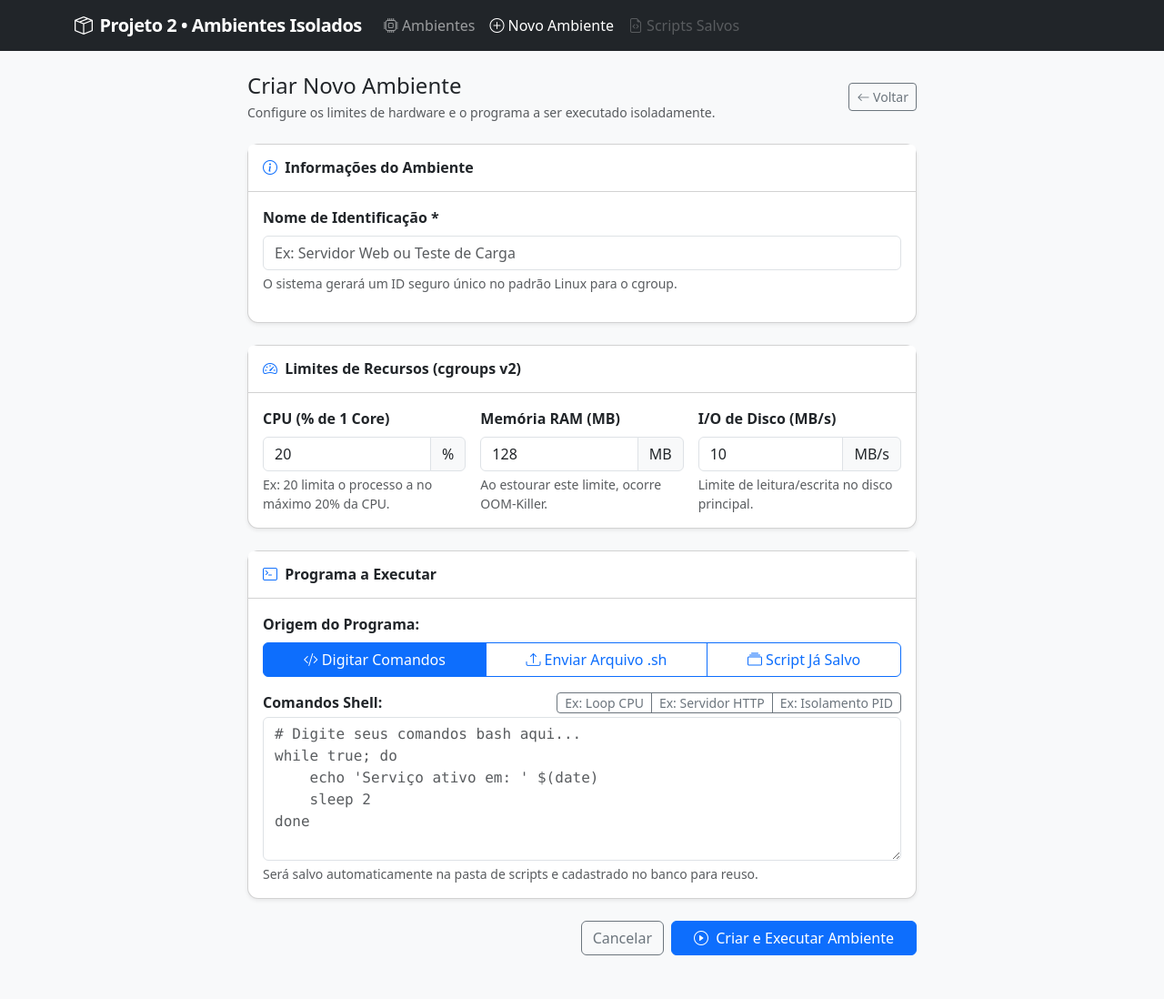
After one commit to PedroGaspdev/cloud-proj-02, a PHP site: page /novo.php in a window 1280 px wide. The commit adds this page. Shown: the whole page at 91% size. Run offline with PHP 8.4, Linux system fonts and the light colour scheme; tables that the repository leaves empty hold one stand-in row (values such as "Sample post").

Commit message:
feat(web): adiciona formulario de criacao de novos ambientes

```diff
--- a/web/header.php
+++ b/web/header.php
@@ -63,9 +63,9 @@ $currentPage = basename($_SERVER['PHP_SELF']);
                     </a>
                 </li>
                 <li class="nav-item">
-                    <a class="nav-link <?= ($currentPage === 'scripts.php') ? 'active' : '' ?>" href="scripts.php">
+                    <span class="nav-link disabled" title="Será implementado no Passo 6">
                         <i class="bi bi-file-earmark-code"></i> Scripts Salvos
-                    </a>
+                    </span>
                 </li>
             </ul>
             <!-- <div class="d-flex align-items-center text-light small">
--- /dev/null
+++ b/web/novo.php
@@ -0,0 +1,331 @@
+<?php
+// web/novo.php - Formulário e criação de novos ambientes
+require_once __DIR__ . '/db.php';
+$pdo = get_db();
+
+$erros = [];
+
+// Busca scripts já existentes para a opção de reuso
+$stmtScripts = $pdo->query("SELECT * FROM scripts ORDER BY created DESC");
+$scriptsCadastrados = $stmtScripts->fetchAll();
+
+if ($_SERVER['REQUEST_METHOD'] === 'POST') {
+    $nome = trim($_POST['nome'] ?? '');
+    $cpu = (int)($_POST['cpu_pct'] ?? 20);
+    $mem = (int)($_POST['mem_mb'] ?? 128);
+    $io = (int)($_POST['io_mbps'] ?? 10);
+    $tipoScript = $_POST['tipo_script'] ?? 'comando';
+
+    // 1. Validações básicas
+    if (empty($nome)) {
+        $erros[] = "O nome do ambiente é obrigatório.";
+    }
+
+    if ($cpu < 1 || $cpu > 100) {
+        $erros[] = "A CPU deve ser entre 1% e 100%.";
+    }
+
+    if ($mem < 16 || $mem > 4096) {
+        $erros[] = "A memória deve ser entre 16 MB e 4096 MB.";
+    }
+
+    if ($io < 1 || $io > 1000) {
+        $erros[] = "O limite de I/O deve ser entre 1 MB/s e 1000 MB/s.";
+    }
+
+    // Gera ID único e seguro (apenas letras minúsculas, números e hífen, max 40 chars)
+    $slug = strtolower(preg_replace('/[^a-zA-Z0-9]/', '', $nome));
+    $slug = substr($slug, 0, 15);
+    if (empty($slug)) {
+        $slug = 'env';
+    }
+    $id = sprintf('%s-%s-%s', $slug, date('Ymd'), substr(uniqid(), -5));
+
+    // Garante que o diretório de scripts existe e tem permissão
+    if (!is_dir(SCRIPTS_DIR)) {
+        @mkdir(SCRIPTS_DIR, 0775, true);
+    }
+
+    $scriptId = null;
+    $scriptPath = '';
+
+    // 2. Trata a origem do script
+    if (empty($erros)) {
+        if ($tipoScript === 'existente') {
+            $selScriptId = (int)($_POST['script_id'] ?? 0);
+            $stmtFind = $pdo->prepare("SELECT * FROM scripts WHERE id = :id");
+            $stmtFind->execute(['id' => $selScriptId]);
+            $scriptExistente = $stmtFind->fetch();
+
+            if (!$scriptExistente || !file_exists($scriptExistente['caminho'])) {
+                $erros[] = "O script selecionado não foi encontrado no servidor.";
+            } else {
+                $scriptId = $scriptExistente['id'];
+                $scriptPath = $scriptExistente['caminho'];
+            }
+        } elseif ($tipoScript === 'upload') {
+            if (!isset($_FILES['script_file']) || $_FILES['script_file']['error'] !== UPLOAD_ERR_OK) {
+                $erros[] = "Falha no envio do arquivo de script. Verifique se selecionou um arquivo válido.";
+            } else {
+                $origName = basename($_FILES['script_file']['name']);
+                $cleanName = preg_replace('/[^a-zA-Z0-9._-]/', '_', $origName);
+                $targetFile = SCRIPTS_DIR . '/' . uniqid('up_') . '_' . $cleanName;
+
+                if (move_uploaded_file($_FILES['script_file']['tmp_name'], $targetFile)) {
+                    chmod($targetFile, 0755);
+                    $stmtIns = $pdo->prepare("INSERT INTO scripts (nome, caminho) VALUES (:nome, :caminho)");
+                    $stmtIns->execute(['nome' => $origName, 'caminho' => $targetFile]);
+                    $scriptId = (int)$pdo->lastInsertId();
+                    $scriptPath = $targetFile;
+                } else {
+                    $erros[] = "Não foi possível salvar o arquivo enviado em " . SCRIPTS_DIR;
+                }
+            }
+        } elseif ($tipoScript === 'comando') {
+            $comandos = trim($_POST['comandos'] ?? '');
+            if (empty($comandos)) {
+                $erros[] = "Digite ao menos um comando para ser executado.";
+            } else {
+                // Adiciona shebang bash caso não tenha
+                if (!str_starts_with($comandos, '#!')) {
+                    $comandos = "#!/usr/bin/env bash\n\n" . $comandos;
+                }
+                $scriptName = "cmd_" . date('Ymd_His') . ".sh";
+                $targetFile = SCRIPTS_DIR . '/' . $scriptName;
+
+                if (file_put_contents($targetFile, $comandos) !== false) {
+                    chmod($targetFile, 0755);
+                    $stmtIns = $pdo->prepare("INSERT INTO scripts (nome, caminho) VALUES (:nome, :caminho)");
+                    $stmtIns->execute(['nome' => "Comando: " . substr($nome, 0, 30), 'caminho' => $targetFile]);
+                    $scriptId = (int)$pdo->lastInsertId();
+                    $scriptPath = $targetFile;
+                } else {
+                    $erros[] = "Não foi possível salvar o script de comandos em " . SCRIPTS_DIR;
+                }
+            }
+        } else {
+            $erros[] = "Origem do script inválida.";
+        }
+    }
+
+    // 3. Grava no banco e invoca o envctl create
+    if (empty($erros) && $scriptId && $scriptPath) {
+        try {
+            // Insere o registro na tabela ambientes
+            $stmtAmb = $pdo->prepare("INSERT INTO ambientes (id, nome, script_id, cpu_pct, mem_mb, io_mbps, estado) VALUES (:id, :nome, :script_id, :cpu, :mem, :io, 'EXECUTANDO')");
+            $stmtAmb->execute([
+                'id'        => $id,
+                'nome'      => $nome,
+                'script_id' => $scriptId,
+                'cpu'       => $cpu,
+                'mem'       => $mem,
+                'io'        => $io,
+            ]);
+
+            // Dispara a criação via envctl como root
+            $res = exec_envctl('create', $id, [$cpu, $mem, $io, $scriptPath]);
+
+            if ($res['code'] === 0) {
+                set_flash('success', "Ambiente '{$nome}' ({$id}) criado e iniciado com sucesso!");
+                header("Location: index.php");
+                exit;
+            } else {
+                // Atualiza o banco com status de erro caso o envctl falhe
+                $pdo->prepare("UPDATE ambientes SET estado = 'ERRO' WHERE id = :id")->execute(['id' => $id]);
+                $erros[] = "O comando envctl falhou: " . htmlspecialchars($res['output']);
+            }
+        } catch (Exception $e) {
+            $erros[] = "Erro ao processar criação: " . $e->getMessage();
+        }
+    }
+}
+
+require_once __DIR__ . '/header.php';
+?>
+
+<div class="row justify-content-center">
+    <div class="col-lg-8">
+        <div class="d-flex align-items-center justify-content-between mb-4">
+            <div>
+                <h2 class="h4 mb-1">Criar Novo Ambiente</h2>
+                <p class="text-muted small mb-0">Configure os limites de hardware e o programa a ser executado isoladamente.</p>
+            </div>
+            <a href="index.php" class="btn btn-outline-secondary btn-sm">
+                <i class="bi bi-arrow-left"></i> Voltar
+            </a>
+        </div>
+
+        <?php if (!empty($erros)): ?>
+            <div class="alert alert-danger" role="alert">
+                <h6 class="alert-heading fw-bold mb-2"><i class="bi bi-exclamation-triangle-fill"></i> Corrija os erros abaixo:</h6>
+                <ul class="mb-0 ps-3">
+                    <?php foreach ($erros as $erro): ?>
+                        <li><?= htmlspecialchars($erro) ?></li>
+                    <?php endforeach; ?>
+                </ul>
+            </div>
+        <?php endif; ?>
+
+        <form method="POST" action="novo.php" enctype="multipart/form-data">
+            <!-- Dados Básicos -->
+            <div class="card mb-4 shadow-sm">
+                <div class="card-header bg-white py-3">
+                    <h5 class="card-title h6 mb-0 fw-bold">
+                        <i class="bi bi-info-circle text-primary me-1"></i> Informações do Ambiente
+                    </h5>
+                </div>
+                <div class="card-body">
+                    <div class="mb-3">
+                        <label for="nome" class="form-label fw-semibold">Nome de Identificação *</label>
+                        <input type="text" class="form-control" id="nome" name="nome" placeholder="Ex: Servidor Web ou Teste de Carga" value="<?= htmlspecialchars($_POST['nome'] ?? '') ?>" required>
+                        <div class="form-text">O sistema gerará um ID seguro único no padrão Linux para o cgroup.</div>
+                    </div>
+                </div>
+            </div>
+
+            <!-- Limites de Recursos (cgroups v2) -->
+            <div class="card mb-4 shadow-sm">
+                <div class="card-header bg-white py-3">
+                    <h5 class="card-title h6 mb-0 fw-bold">
+                        <i class="bi bi-speedometer2 text-primary me-1"></i> Limites de Recursos (cgroups v2)
+                    </h5>
+                </div>
+                <div class="card-body">
+                    <div class="row g-3">
+                        <div class="col-md-4">
+                            <label for="cpu_pct" class="form-label fw-semibold">CPU (% de 1 Core)</label>
+                            <div class="input-group">
+                                <input type="number" class="form-control" id="cpu_pct" name="cpu_pct" min="1" max="100" value="<?= htmlspecialchars($_POST['cpu_pct'] ?? '20') ?>" required>
+                                <span class="input-group-text">%</span>
+                            </div>
+                            <div class="form-text">Ex: 20 limita o processo a no máximo 20% da CPU.</div>
+                        </div>
+
+                        <div class="col-md-4">
+                            <label for="mem_mb" class="form-label fw-semibold">Memória RAM (MB)</label>
+                            <div class="input-group">
+                                <input type="number" class="form-control" id="mem_mb" name="mem_mb" min="16" max="4096" value="<?= htmlspecialchars($_POST['mem_mb'] ?? '128') ?>" required>
+                                <span class="input-group-text">MB</span>
+                            </div>
+                            <div class="form-text">Ao estourar este limite, ocorre OOM-Killer.</div>
+                        </div>
+
+                        <div class="col-md-4">
+                            <label for="io_mbps" class="form-label fw-semibold">I/O de Disco (MB/s)</label>
+                            <div class="input-group">
+                                <input type="number" class="form-control" id="io_mbps" name="io_mbps" min="1" max="1000" value="<?= htmlspecialchars($_POST['io_mbps'] ?? '10') ?>" required>
+                                <span class="input-group-text">MB/s</span>
+                            </div>
+                            <div class="form-text">Limite de leitura/escrita no disco principal.</div>
+                        </div>
+                    </div>
+                </div>
+            </div>
+
+            <!-- Programa / Script a Executar -->
+            <div class="card mb-4 shadow-sm">
+                <div class="card-header bg-white py-3">
+                    <h5 class="card-title h6 mb-0 fw-bold">
+                        <i class="bi bi-terminal text-primary me-1"></i> Programa a Executar
+                    </h5>
+                </div>
+                <div class="card-body">
+                    <div class="mb-3">
+                        <label class="form-label fw-semibold d-block">Origem do Programa:</label>
+                        <div class="btn-group w-100" role="group">
+                            <input type="radio" class="btn-check" name="tipo_script" id="tipo_comando" value="comando" <?= (!isset($_POST['tipo_script']) || $_POST['tipo_script'] === 'comando') ? 'checked' : '' ?> onchange="atualizarAbasScript()">
+                            <label class="btn btn-outline-primary" for="tipo_comando">
+                                <i class="bi bi-code-slash"></i> Digitar Comandos
+                            </label>
+
+                            <input type="radio" class="btn-check" name="tipo_script" id="tipo_upload" value="upload" <?= (isset($_POST['tipo_script']) && $_POST['tipo_script'] === 'upload') ? 'checked' : '' ?> onchange="atualizarAbasScript()">
+                            <label class="btn btn-outline-primary" for="tipo_upload">
+                                <i class="bi bi-upload"></i> Enviar Arquivo .sh
+                            </label>
+
+                            <input type="radio" class="btn-check" name="tipo_script" id="tipo_existente" value="existente" <?= (isset($_POST['tipo_script']) && $_POST['tipo_script'] === 'existente') ? 'checked' : '' ?> onchange="atualizarAbasScript()">
+                            <label class="btn btn-outline-primary" for="tipo_existente">
+                                <i class="bi bi-collection"></i> Script Já Salvo
+                            </label>
+                        </div>
+                    </div>
+
+                    <!-- Opção 1: Digitar comandos -->
+                    <div id="aba_comando" class="mt-3">
+                        <div class="d-flex justify-content-between align-items-center mb-1">
+                            <label for="comandos" class="form-label fw-semibold mb-0">Comandos Shell:</label>
+                            <div class="btn-group btn-group-sm">
+                                <button type="button" class="btn btn-outline-secondary py-0" onclick="inserirExemplo('loop')">Ex: Loop CPU</button>
+                                <button type="button" class="btn btn-outline-secondary py-0" onclick="inserirExemplo('servico')">Ex: Servidor HTTP</button>
+                                <button type="button" class="btn btn-outline-secondary py-0" onclick="inserirExemplo('pid')">Ex: Isolamento PID</button>
+                            </div>
+                        </div>
+                        <textarea class="form-control font-monospace" id="comandos" name="comandos" rows="6" placeholder="# Digite seus comandos bash aqui...&#10;while true; do&#10;    echo 'Serviço ativo em: ' $(date)&#10;    sleep 2&#10;done"><?= htmlspecialchars($_POST['comandos'] ?? '') ?></textarea>
+                        <div class="form-text">Será salvo automaticamente na pasta de scripts e cadastrado no banco para reuso.</div>
+                    </div>
+
+                    <!-- Opção 2: Upload de arquivo .sh -->
+                    <div id="aba_upload" class="mt-3 d-none">
+                        <label for="script_file" class="form-label fw-semibold">Selecione o arquivo de script (.sh):</label>
+                        <input class="form-control" type="file" id="script_file" name="script_file" accept=".sh,.bash,.txt">
+                        <div class="form-text">O script receberá permissão de execução (chmod +x) automaticamente.</div>
+                    </div>
+
+                    <!-- Opção 3: Reuso de script existente -->
+                    <div id="aba_existente" class="mt-3 d-none">
+                        <label for="script_id" class="form-label fw-semibold">Escolha um script cadastrado:</label>
+                        <?php if (empty($scriptsCadastrados)): ?>
+                            <div class="alert alert-warning py-2 mb-0 small">
+                                Nenhum script cadastrado previamente. Digite comandos ou envie um arquivo acima.
+                            </div>
+                        <?php else: ?>
+                            <select class="form-select" id="script_id" name="script_id">
+                                <?php foreach ($scriptsCadastrados as $s): ?>
+                                    <option value="<?= (int)$s['id'] ?>">
+                                        <?= htmlspecialchars($s['nome']) ?> (<?= date('d/m/Y H:i', strtotime($s['created'])) ?>)
+                                    </option>
+                                <?php endforeach; ?>
+                            </select>
+                        <?php endif; ?>
+                    </div>
+                </div>
+            </div>
+
+            <!-- Botão de Envio -->
+            <div class="d-flex justify-content-end gap-2">
+                <a href="index.php" class="btn btn-outline-secondary">Cancelar</a>
+                <button type="submit" class="btn btn-primary px-4">
+                    <i class="bi bi-play-circle me-1"></i> Criar e Executar Ambiente
+                </button>
+            </div>
+        </form>
+    </div>
+</div>
+
+<script>
+function atualizarAbasScript() {
+    const isComando = document.getElementById('tipo_comando').checked;
+    const isUpload = document.getElementById('tipo_upload').checked;
+    const isExistente = document.getElementById('tipo_existente').checked;
+
+    document.getElementById('aba_comando').classList.toggle('d-none', !isComando);
+    document.getElementById('aba_upload').classList.toggle('d-none', !isUpload);
+    document.getElementById('aba_existente').classList.toggle('d-none', !isExistente);
+}
+
+function inserirExemplo(tipo) {
+    const textarea = document.getElementById('comandos');
+    if (tipo === 'loop') {
+        textarea.value = "# Teste de limite de CPU\necho 'Iniciando loop de CPU...'\nwhile true; do\n    :\ndone\n";
+    } else if (tipo === 'servico') {
+        textarea.value = "# Serviço contínuo (emite log a cada 2s)\necho 'Iniciando servico continuo...'\ncontador=1\nwhile true; do\n    echo \"[$(date '+%H:%M:%S')] Servico operando normalmente - ciclo $contador\"\n    contador=$((contador + 1))\n    sleep 2\ndone\n";
+    } else if (tipo === 'pid') {
+        textarea.value = "# Verificacao de isolamento de processos (PID)\necho 'Processos visiveis dentro deste ambiente:'\nps aux\n\necho ''\necho 'Hostname interno:'\nhostname\n";
+    }
+}
+
+// Inicializa o estado visual das abas
+document.addEventListener('DOMContentLoaded', atualizarAbasScript);
+</script>
+
+<?php require_once __DIR__ . '/footer.php'; ?>
```
Also changed, not shown: web/index.php (+6 -6 lines).
